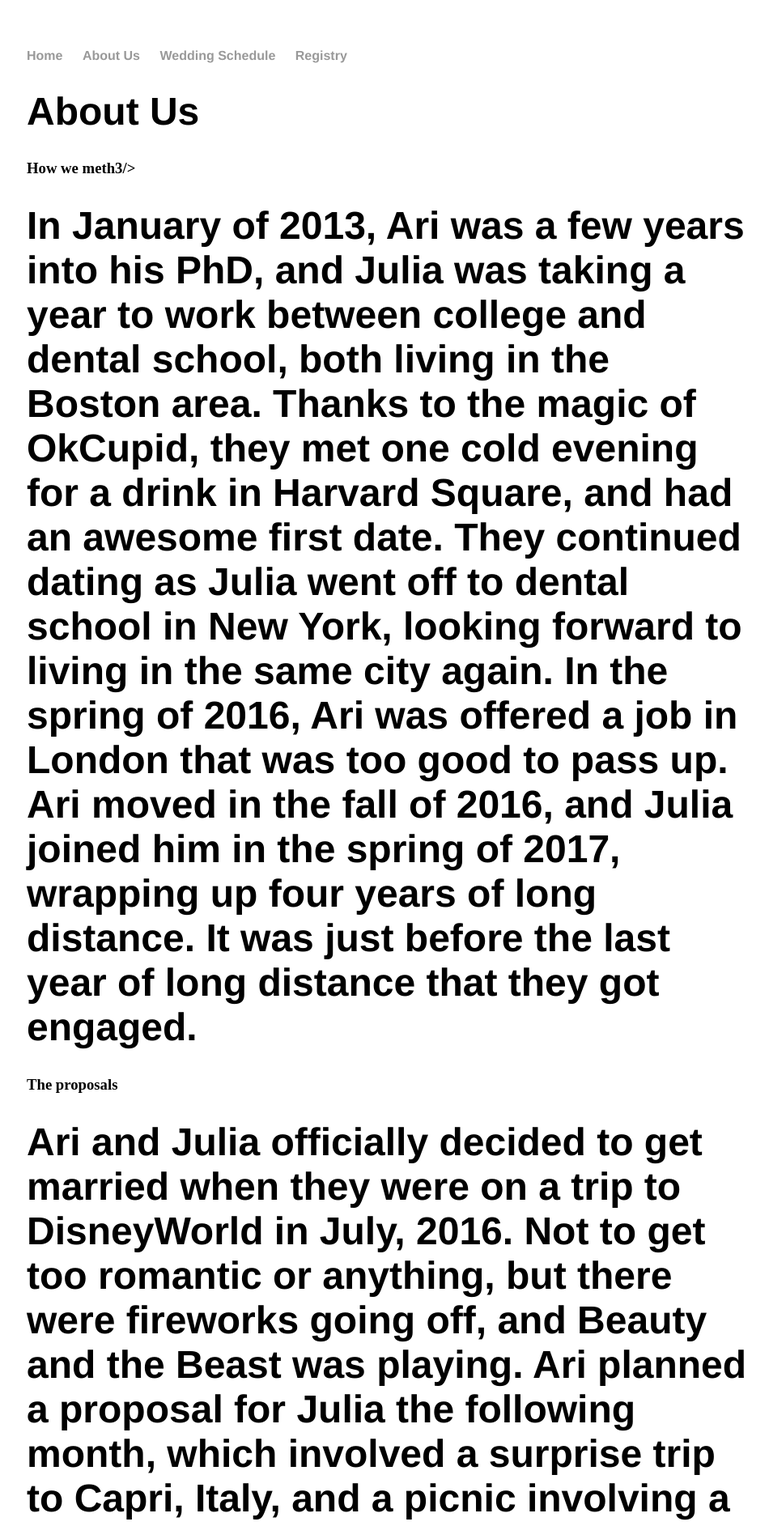
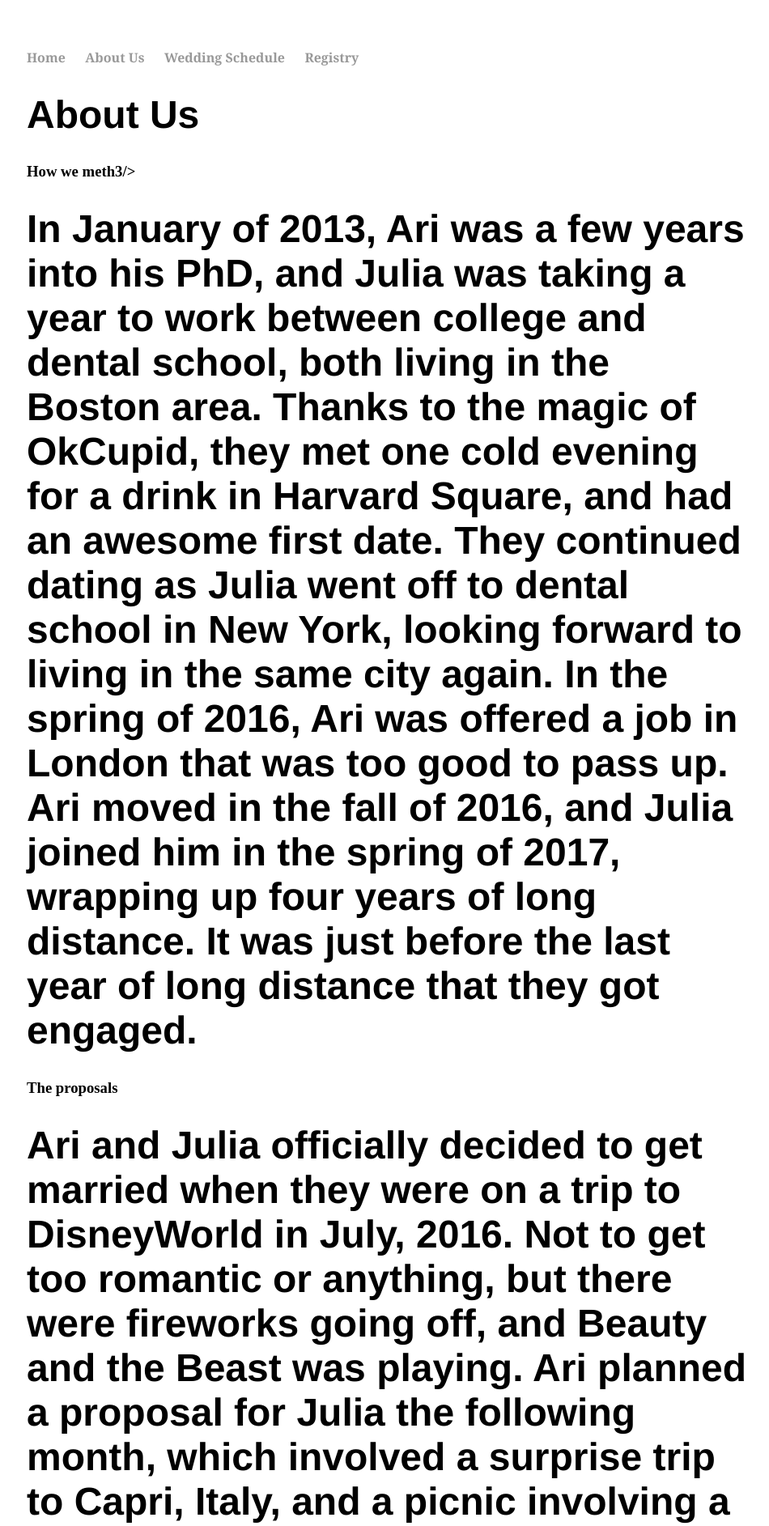
Before and after one commit to jsc2167/html-wedding-website, a Jekyll site: the page built from about.html, in a window 1280 px wide. Shown: the top 1885 px of the page at 81% size, without its empty margins (159-1109 px from the left). Built offline with Jekyll 4.4.1, drawn with Linux system fonts in a browser that asks for light colours.

Commit message:
Update default.html

```diff
--- a/_layouts/default.html
+++ b/_layouts/default.html
@@ -8,10 +8,10 @@
 		<body>
 			<nav>
 	    		<ul>
-	        		<li><a href="/">Home</a></li>
-		        	<li><a href="/about">About Us</a></li>
-	        		<li><a href="/schedule">Wedding Schedule</a></li>
-	        		<li><a href="/registry">Registry</a></li>
+	        		<li style="font-family:georgia;"><a href="/">Home</a></li>
+		        	<li style="font-family:georgia;"><a href="/about">About Us</a></li>
+	        		<li style="font-family:georgia;"><a href="/schedule">Wedding Schedule</a></li>
+	        		<li style="font-family:georgia;"><a href="/registry">Registry</a></li>
 	    		</ul>
 			</nav>
 			<div class="container">
@@ -21,7 +21,7 @@
 			</div><!-- /.container -->
 			<footer>
 	    		<ul>
-	        		<li><a href="mailto:ariandjuliagetmarried@gmail.com">email</a></li>
+	        		<li style="font-family:georgia;"><a href="mailto:ariandjuliagetmarried@gmail.com">email</a></li>
 				</ul>
 			</footer>
 		</body>
```
